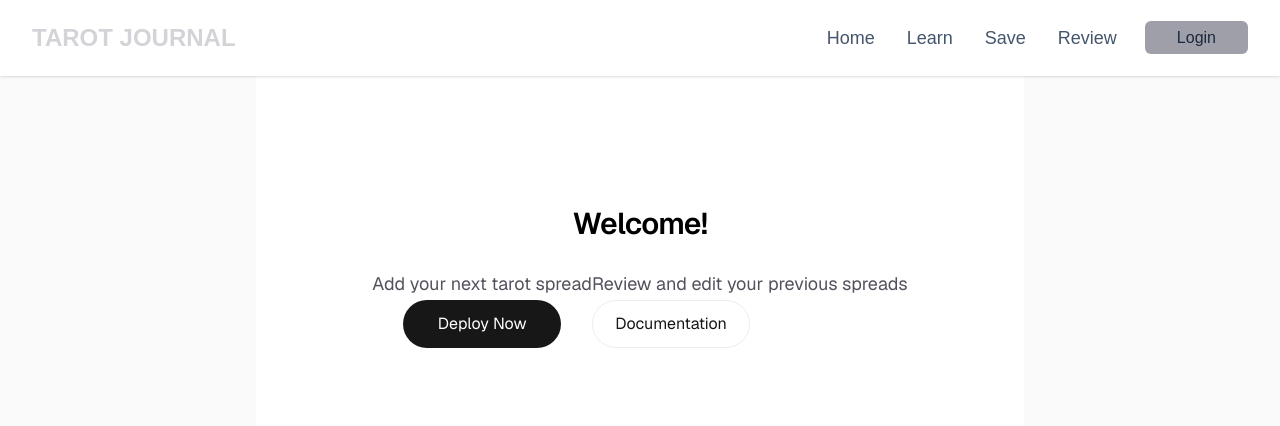
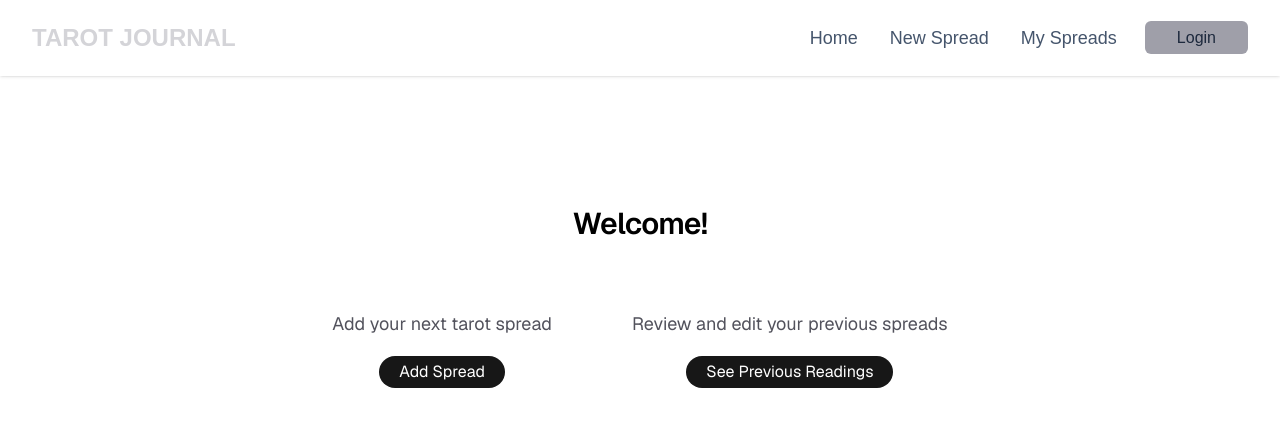
Before and after one commit to mckenney-leavell/tarot-journal-client, a Next.js app: page / in a window 1280 px wide. Shown: the top 426 px of the page. Built offline with nearby package versions, Linux system fonts and the light colour scheme.

Commit message:
Home page changed from default

```diff
--- a/app/page.tsx
+++ b/app/page.tsx
@@ -1,44 +1,57 @@
-export default async function Home() {
+'use client'
 
+import { createSpread } from "@/data/spreads";
+import Link from "next/link";
+import { useRouter } from "next/navigation";
+
+export default function Home() {
+  const router = useRouter()
+
+
+    const handleSaveClick = () => {
+        createSpread({
+            title: "",
+            interpretation: ""
+        }).then(spread => {
+          console.log("New spread object:", spread)
+          router.push(`/spreads/new?id=${spread?.id}`)
+        })
+    }
 
   return (
     <div className="flex min-h-screen items-center justify-center bg-zinc-50 font-sans dark:bg-black">
-      <main className="flex min-h-screen w-full max-w-3xl flex-col items-center py-32 px-16 bg-white dark:bg-black">
+      <main className="flex min-h-screen w-full flex-col items-center py-32 px-16 bg-white dark:bg-black">
         <div className="flex flex-col items-center gap-6 text-center">
           <h1 className="max-w-xs text-3xl font-semibold leading-10 tracking-tight text-black dark:text-zinc-50">
             Welcome!
           </h1>
-          <div className="flex">
-            <div className="flex flex-col items-center">
-              <p className="text-lg leading-8 text-zinc-600 dark:text-zinc-400">
+          <div className="flex flex-wrap justify-center">
+            <div className="flex flex-col items-center p-6">
+              <p className="text-lg leading-8 text-zinc-600 dark:text-zinc-400 m-4">
                 Add your next tarot spread
               </p>
-              <a
-                className="flex h-12 w-full items-center justify-center gap-2 rounded-full bg-foreground px-5 text-background transition-colors hover:bg-[#383838] dark:hover:bg-[#ccc] md:w-[158px]"
-                target="_blank"
+              <button
+                className="flex leading-loose w-full items-center justify-center gap-2 rounded-full bg-foreground px-5 text-background transition-colors hover:bg-[#383838] dark:hover:bg-[#ccc] md:w-auto whitespace-wrap"
+                onClick={handleSaveClick}
                 rel="noopener noreferrer"
               >
-                Deploy Now
-              </a>
+                Add Spread
+              </button>
             </div>
-            <div className="flex flex-col">
-              <p className="max-w-md text-lg leading-8 text-zinc-600 dark:text-zinc-400">
+            <div className="flex flex-col items-center p-6">
+              <p className="max-w-md text-lg leading-8 text-zinc-600 dark:text-zinc-400 m-4">
                 Review and edit your previous spreads
               </p>
-              <a
-                className="flex h-12 w-full items-center justify-center rounded-full border border-solid border-black/[.08] px-5 transition-colors hover:border-transparent hover:bg-black/[.04] dark:border-white/[.145] dark:hover:bg-[#1a1a1a] md:w-[158px]"
-                href="https://nextjs.org/docs?utm_source=create-next-app&utm_medium=appdir-template-tw&utm_campaign=create-next-app"
-                target="_blank"
+              <Link
+                className="flex leading-loose w-full items-center justify-center gap-2 rounded-full bg-foreground px-5 text-background transition-colors hover:bg-[#383838] dark:hover:bg-[#ccc] md:w-auto whitespace-wrap"
+                href="/spreads"
                 rel="noopener noreferrer"
               >
-                Documentation
-              </a>
+                See Previous Readings
+              </Link>
             </div>
           </div>
         </div>
-        {/* <div className="flex flex-col gap-4 text-base font-medium sm:flex-row">
-
-        </div> */}
       </main>
     </div>
   );
--- a/app/spreads/page.tsx
+++ b/app/spreads/page.tsx
@@ -17,7 +17,7 @@ export default function SpreadPage() {
         <>
         <div className="flex min-h-screen items-center justify-center bg-zinc-50 font-sans dark:bg-black">
             <main className="flex min-h-screen w-full max-w-3xl flex-col items-center py-32 px-16 bg-white dark:bg-black ">
-                <h1 className="max-w-xs text-3xl font-semibold leading-10 tracking-tight text-black dark:text-zinc-50 p-4">All Spreads</h1>
+                <h1 className="max-w-xs text-3xl font-semibold leading-10 tracking-tight text-black dark:text-zinc-50 p-4">My Spreads</h1>
                 <div>
                     {spreads.map((item) => {
                         return <SpreadCard key={item.id} spread={item} />
--- a/components/navbar.tsx
+++ b/components/navbar.tsx
@@ -29,14 +29,14 @@ export default function Navbar() {
       }).then(spread => {
         console.log("New spread object:", spread)
         router.push(`/spreads/new?id=${spread?.id}`)
-      })
+      }).then(() => setIsMobileMenuOpen(false))
   }
 
   const navItems = [
     { name: "Home", href: "/" },
-    { name: "Learn", href: "/" },
-    { name: "Save", onClick: handleSaveClick },
-    { name: "Review", href: "/spreads" },
+    // { name: "Learn", href: "/" },
+    { name: "New Spread", onClick: handleSaveClick },
+    { name: "My Spreads", href: "/spreads" },
   ];
 
   const getLoggedOutButton = () => {
```
